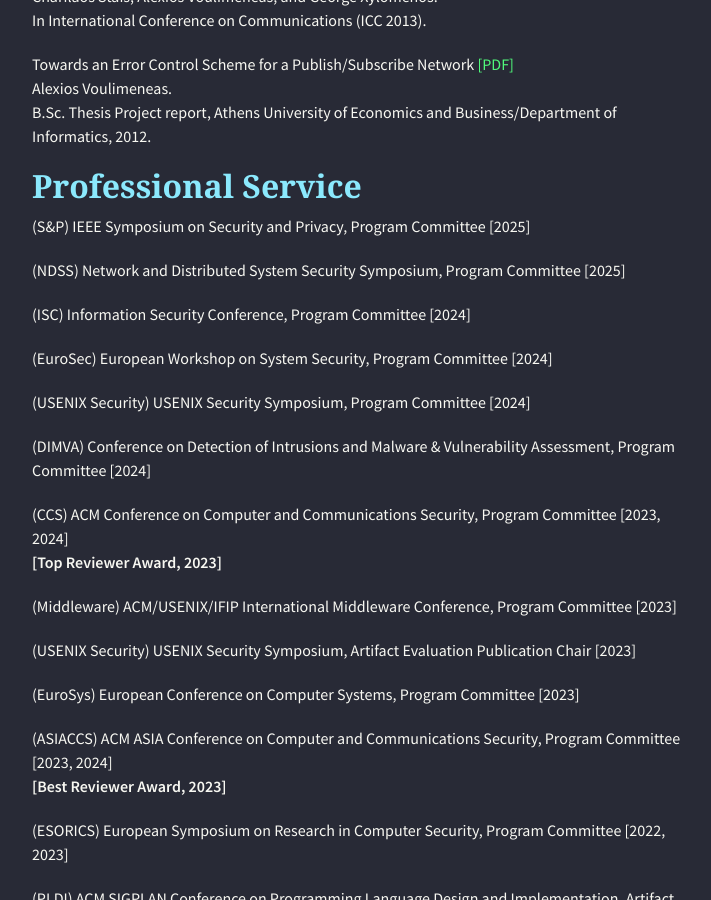
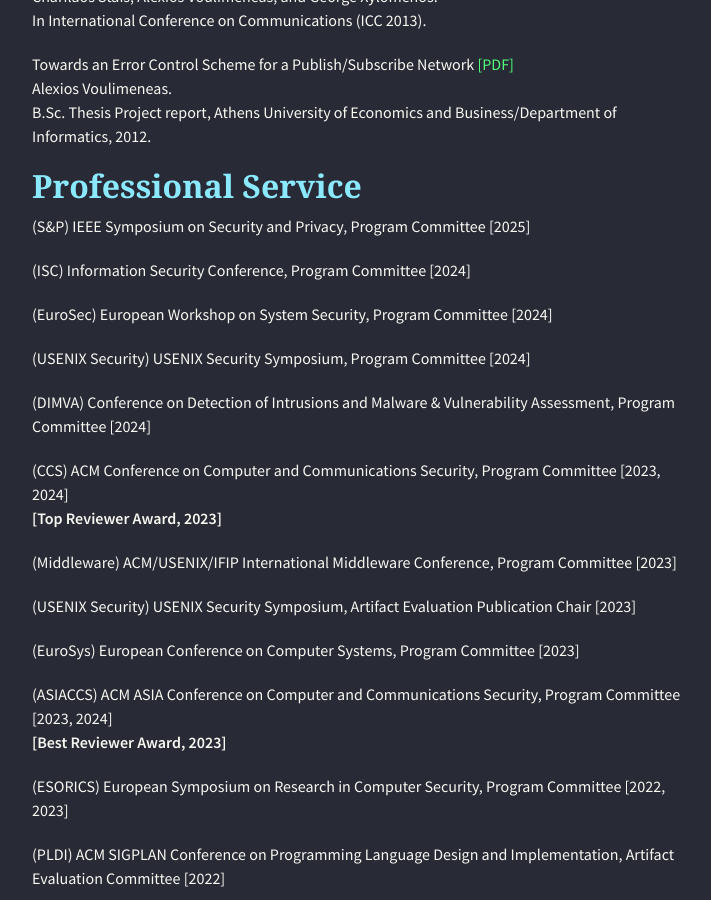
Before and after one commit to alexios-voulimeneas/alexios-voulimeneas.github.io, a Jekyll site: the page built from index.md, in a window 1280 px wide and 900 px high, scrolled down 2299 px. Shown: the whole window, without its empty margins (283-994 px from the left). Built offline with Jekyll 4.4.1, drawn with Linux system fonts in a browser that asks for light colours; nearby versions of some CDN libraries; the repository's description, which GitHub fills in, is left out.

Commit message:
Update index.md

```diff
--- a/index.md
+++ b/index.md
@@ -87,8 +87,6 @@
 
 (S&P) IEEE Symposium on Security and Privacy, Program Committee [2025]
 
-(NDSS) Network and Distributed System Security Symposium, Program Committee [2025]
-
 (ISC) Information Security Conference, Program Committee [2024]
 
 (EuroSec) European Workshop on System Security, Program Committee  [2024]
```
